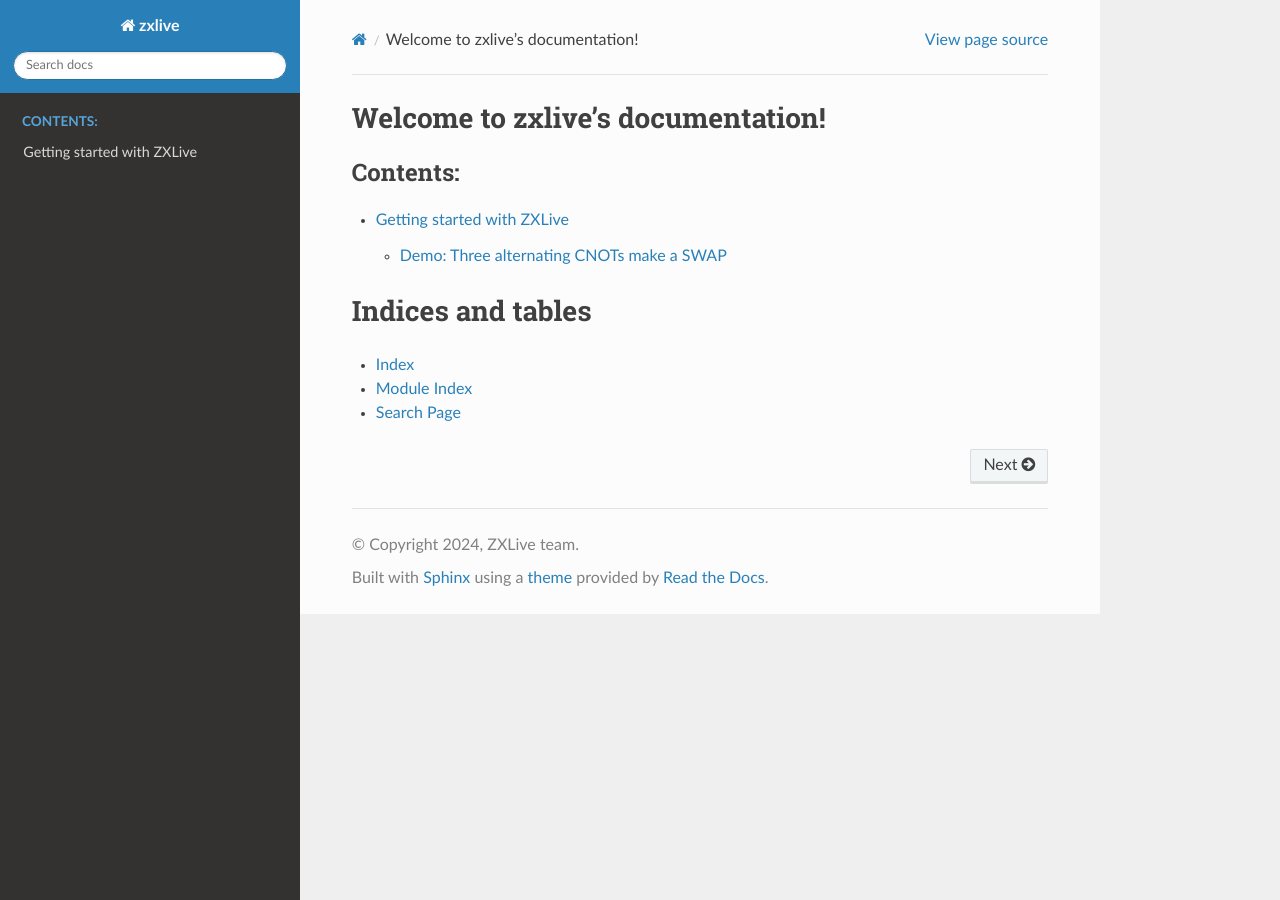
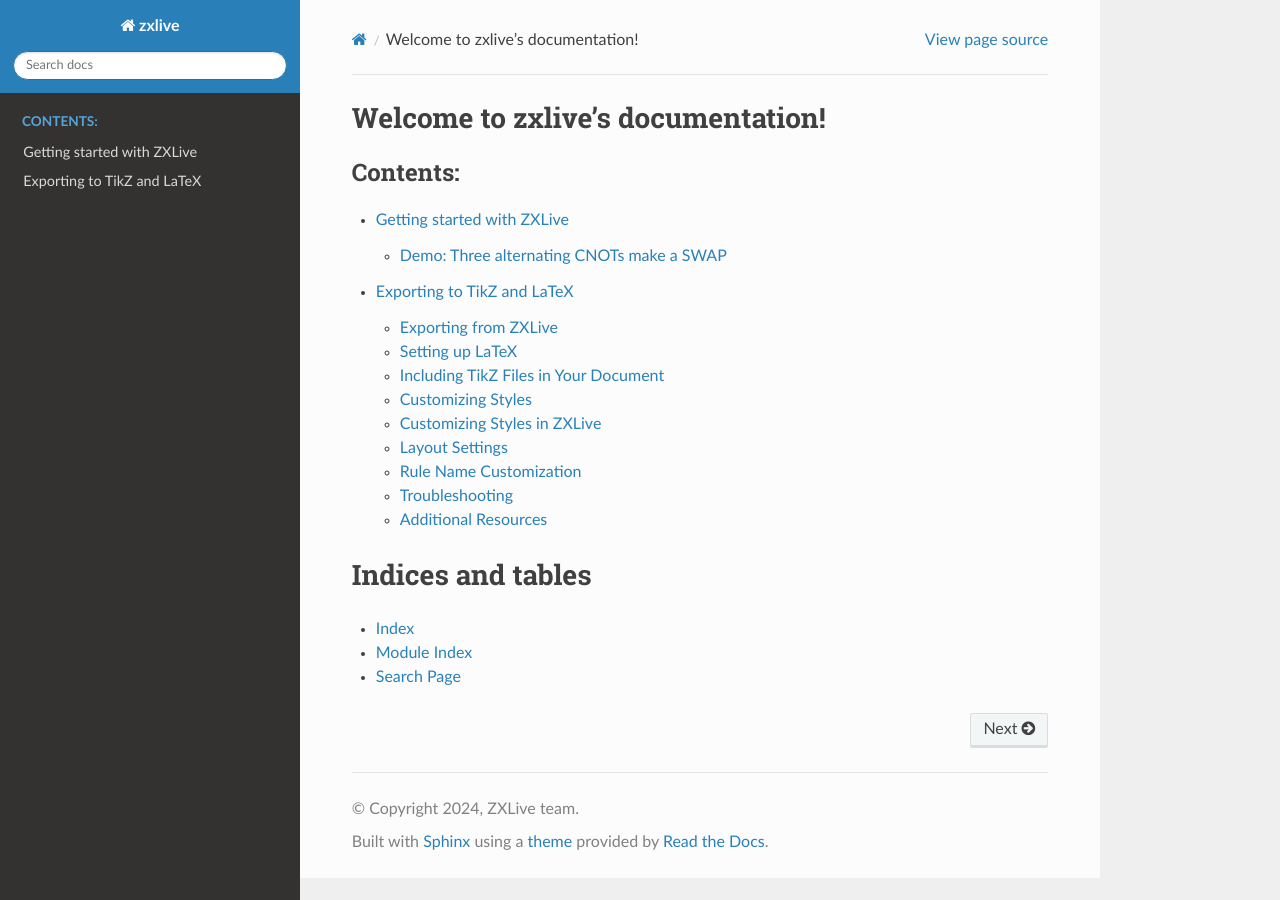
Before and after one commit to zxcalc/zxlive, a Sphinx documentation site: the page built from doc/index.rst, in a window 1280 px wide. Built offline with Sphinx 7.4.7 and the Read the Docs theme 3.1.0, drawn with Linux system fonts in a browser that asks for light colours; part of the change alters nothing that is shown.

Commit message:
Add comprehensive TikZ export documentation
Co-authored-by: RazinShaikh <28257517+RazinShaikh@users.noreply.github.com>

````diff
--- a/doc/index.rst
+++ b/doc/index.rst
@@ -11,6 +11,7 @@ Welcome to zxlive's documentation!
    :caption: Contents:
 
    gettingstarted
+   tikz_export
 
 
 
--- /dev/null
+++ b/doc/tikz_export.md
@@ -0,0 +1,211 @@
+# Exporting to TikZ and LaTeX
+
+ZXLive allows you to export your ZX-diagrams and proofs to TikZ format, which can be included in LaTeX documents. This is particularly useful for creating papers, presentations, and other academic materials.
+
+## Exporting from ZXLive
+
+To export a proof to TikZ:
+
+1. Open a proof in ZXLive (you must be in "Proof mode" to export proofs)
+2. Go to **File > Export proof to tikz**
+3. Choose a location and filename for your `.tikz` file
+4. Save the file
+
+The exported file will contain TikZ code that represents your entire proof as a series of diagrams with rewrite steps labeled between them.
+
+## Setting up LaTeX
+
+To use the exported TikZ diagrams in your LaTeX documents, you need to set up your preamble with the required packages and style definitions.
+
+### Quick Start: Download the Style File
+
+The easiest way to get started is to download our pre-made style file:
+
+[Download zxlive-tikz-styles.sty](_static/zxlive-tikz-styles.sty)
+
+Place this file in the same directory as your LaTeX document and include it in your preamble:
+
+```latex
+\usepackage{zxlive-tikz-styles}
+```
+
+That's it! You can now include your exported TikZ diagrams.
+
+### Manual Setup (Alternative)
+
+If you prefer to include the styles directly in your document, follow the instructions below.
+
+### Required Packages
+
+Add these packages to your LaTeX document preamble:
+
+```latex
+\usepackage{tikz}
+\usetikzlibrary{cd}
+\usetikzlibrary{calc}
+```
+
+### TikZ Style Definitions
+
+You need to define the styles used by ZXLive's TikZ export. Add these definitions to your preamble:
+
+```latex
+% Define layers for nodes and edges
+\pgfdeclarelayer{nodelayer}
+\pgfdeclarelayer{edgelayer}
+\pgfsetlayers{nodelayer,edgelayer}
+
+% ZX-calculus node styles
+\tikzstyle{none}=[inner sep=0pt]
+\tikzstyle{Z dot}=[circle, fill=white, draw=black, line width=0.8pt, minimum size=5mm]
+\tikzstyle{X dot}=[circle, fill=white, draw=black, line width=0.8pt, minimum size=5mm]
+\tikzstyle{Z phase dot}=[circle, fill=white, draw=black, line width=0.8pt, minimum size=5mm]
+\tikzstyle{X phase dot}=[circle, fill=white, draw=black, line width=0.8pt, minimum size=5mm]
+\tikzstyle{hadamard}=[rectangle, fill=yellow!50, draw=black, line width=0.8pt, minimum size=5mm]
+\tikzstyle{Z box}=[rectangle, fill=white, draw=black, line width=0.8pt, minimum size=8mm]
+\tikzstyle{W triangle}=[regular polygon, regular polygon sides=3, fill=white, draw=black, line width=0.8pt, minimum size=5mm]
+\tikzstyle{W input}=[regular polygon, regular polygon sides=3, fill=white, draw=black, line width=0.8pt, minimum size=5mm]
+\tikzstyle{text}=[inner sep=2pt]
+
+% Edge styles
+\tikzstyle{hadamard edge}=[-, draw=blue, line width=1.2pt, dashed]
+\tikzstyle{W io edge}=[-, draw=black, line width=1.2pt, double]
+```
+
+### Complete LaTeX Template
+
+Here's a complete minimal LaTeX document template that you can use:
+
+```latex
+\documentclass{article}
+\usepackage{tikz}
+\usetikzlibrary{cd}
+\usetikzlibrary{calc}
+\usetikzlibrary{shapes.geometric}  % For triangles and polygons
+
+% Define layers
+\pgfdeclarelayer{nodelayer}
+\pgfdeclarelayer{edgelayer}
+\pgfsetlayers{nodelayer,edgelayer}
+
+% ZX-calculus node styles
+\tikzstyle{none}=[inner sep=0pt]
+\tikzstyle{Z dot}=[circle, fill=white, draw=black, line width=0.8pt, minimum size=5mm]
+\tikzstyle{X dot}=[circle, fill=white, draw=black, line width=0.8pt, minimum size=5mm]
+\tikzstyle{Z phase dot}=[circle, fill=white, draw=black, line width=0.8pt, minimum size=5mm]
+\tikzstyle{X phase dot}=[circle, fill=white, draw=black, line width=0.8pt, minimum size=5mm]
+\tikzstyle{hadamard}=[rectangle, fill=yellow!50, draw=black, line width=0.8pt, minimum size=5mm]
+\tikzstyle{Z box}=[rectangle, fill=white, draw=black, line width=0.8pt, minimum size=8mm]
+\tikzstyle{W triangle}=[regular polygon, regular polygon sides=3, fill=white, draw=black, line width=0.8pt, minimum size=5mm]
+\tikzstyle{W input}=[regular polygon, regular polygon sides=3, fill=white, draw=black, line width=0.8pt, minimum size=5mm]
+\tikzstyle{text}=[inner sep=2pt]
+
+% Edge styles
+\tikzstyle{hadamard edge}=[-, draw=blue, line width=1.2pt, dashed]
+\tikzstyle{W io edge}=[-, draw=black, line width=1.2pt, double]
+
+\begin{document}
+
+% Include your exported TikZ file
+\input{your-exported-diagram.tikz}
+
+\end{document}
+```
+
+## Including TikZ Files in Your Document
+
+Once you have set up the preamble, you can include your exported TikZ files using the `\input` command:
+
+```latex
+\input{myproof.tikz}
+```
+
+Or you can directly paste the TikZ code into your document:
+
+```latex
+\begin{figure}[h]
+\centering
+\begin{tikzpicture}
+    % ... TikZ code from your export ...
+\end{tikzpicture}
+\caption{My ZX-diagram proof}
+\end{figure}
+```
+
+## Customizing Styles
+
+You can customize the appearance of your diagrams by modifying the TikZ style definitions. For example:
+
+- Change node colors by modifying the `fill` parameter
+- Adjust node sizes with the `minimum size` parameter
+- Change line widths and styles
+- Modify edge appearance
+
+### Example Customizations
+
+To make Z spiders green and X spiders red:
+
+```latex
+\tikzstyle{Z dot}=[circle, fill=green!30, draw=black, line width=0.8pt, minimum size=5mm]
+\tikzstyle{X dot}=[circle, fill=red!30, draw=black, line width=0.8pt, minimum size=5mm]
+```
+
+## Customizing Styles in ZXLive
+
+ZXLive also allows you to customize the TikZ class names used during export. You can configure this in:
+
+**Settings > TikZ > Export**
+
+This allows you to use custom style names that match your existing LaTeX style definitions.
+
+## Layout Settings
+
+You can adjust the layout of exported proofs in:
+
+**Settings > TikZ > Layout**
+
+Available settings:
+- **Horizontal spacing**: Space between diagrams in a proof horizontally
+- **Vertical spacing**: Space between rows of diagrams
+- **Maximum width**: Maximum width before wrapping to a new row
+
+## Rule Name Customization
+
+When exporting proofs, rewrite rule names appear between diagrams. You can customize these labels in:
+
+**Settings > TikZ > Rule names**
+
+This is useful for using shorter notation (e.g., "f" for "fuse spiders", "b" for "bialgebra") in your exported diagrams.
+
+## Troubleshooting
+
+### Compilation Errors
+
+If you encounter compilation errors:
+
+1. **Missing packages**: Make sure all required packages are installed (tikz, calc, shapes.geometric)
+2. **Undefined styles**: Verify that all style definitions are in your preamble
+3. **Missing layers**: Ensure pgfdeclarelayer commands are before \begin{document}
+
+### Diagram Appearance
+
+If diagrams don't look right:
+
+1. Check that you've included the shapes.geometric library for triangular nodes
+2. Verify that style names in ZXLive's export settings match your LaTeX definitions
+3. Try adjusting the minimum size parameters if nodes appear too large or small
+
+### Using with TikZit
+
+ZXLive's TikZ exports are compatible with [TikZit](https://tikzit.github.io/), a graphical tool for creating and editing TikZ diagrams. You can:
+
+1. Export from ZXLive to a `.tikz` file
+2. Open the file in TikZit for further editing
+3. Use TikZit's style editor to create custom styles
+
+## Additional Resources
+
+- [TikZ & PGF Manual](http://mirrors.ctan.org/graphics/pgf/base/doc/pgfmanual.pdf)
+- [TikZit Project](https://tikzit.github.io/)
+- [ZX-calculus Website](https://zxcalculus.com/)
+- [PyZX Documentation](https://pyzx.readthedocs.io/)
````
Also changed, not shown: 1 other file.
